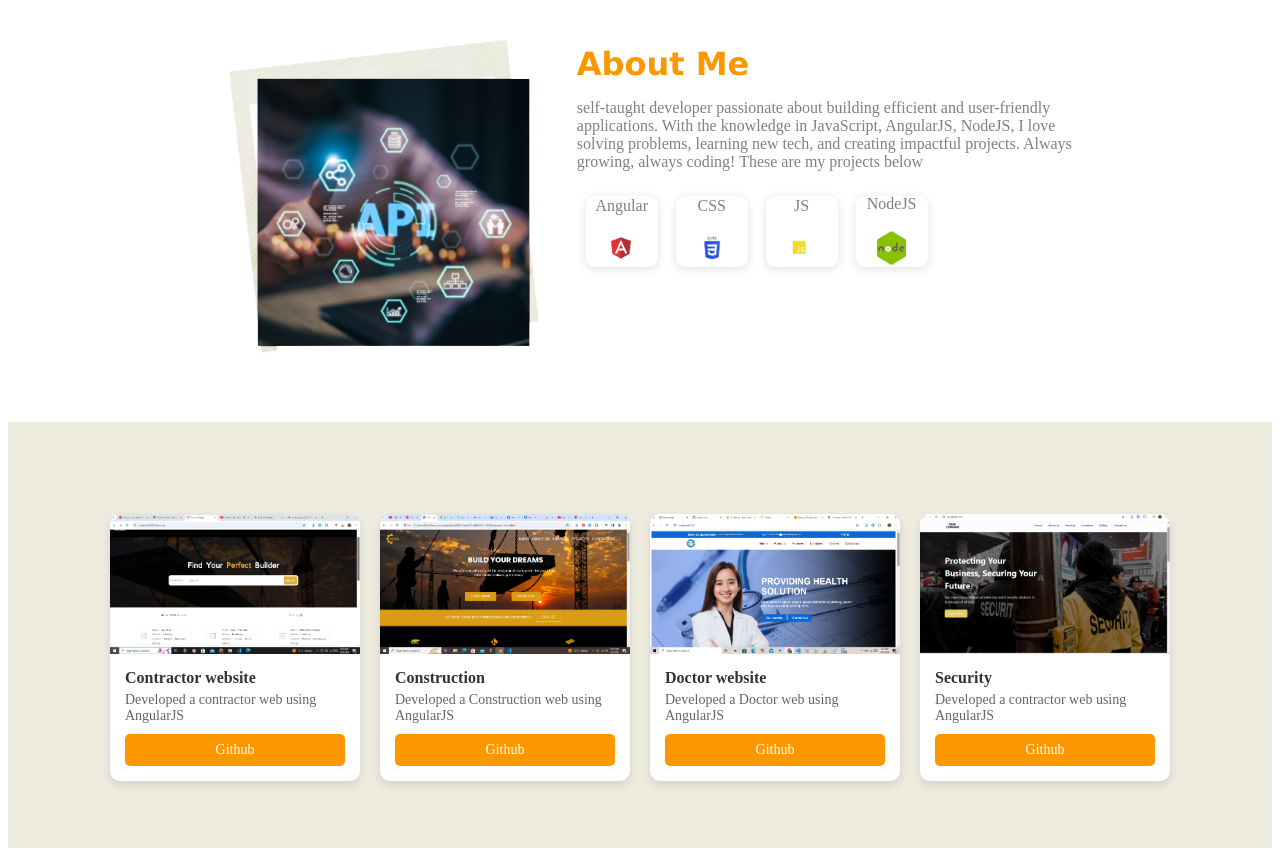
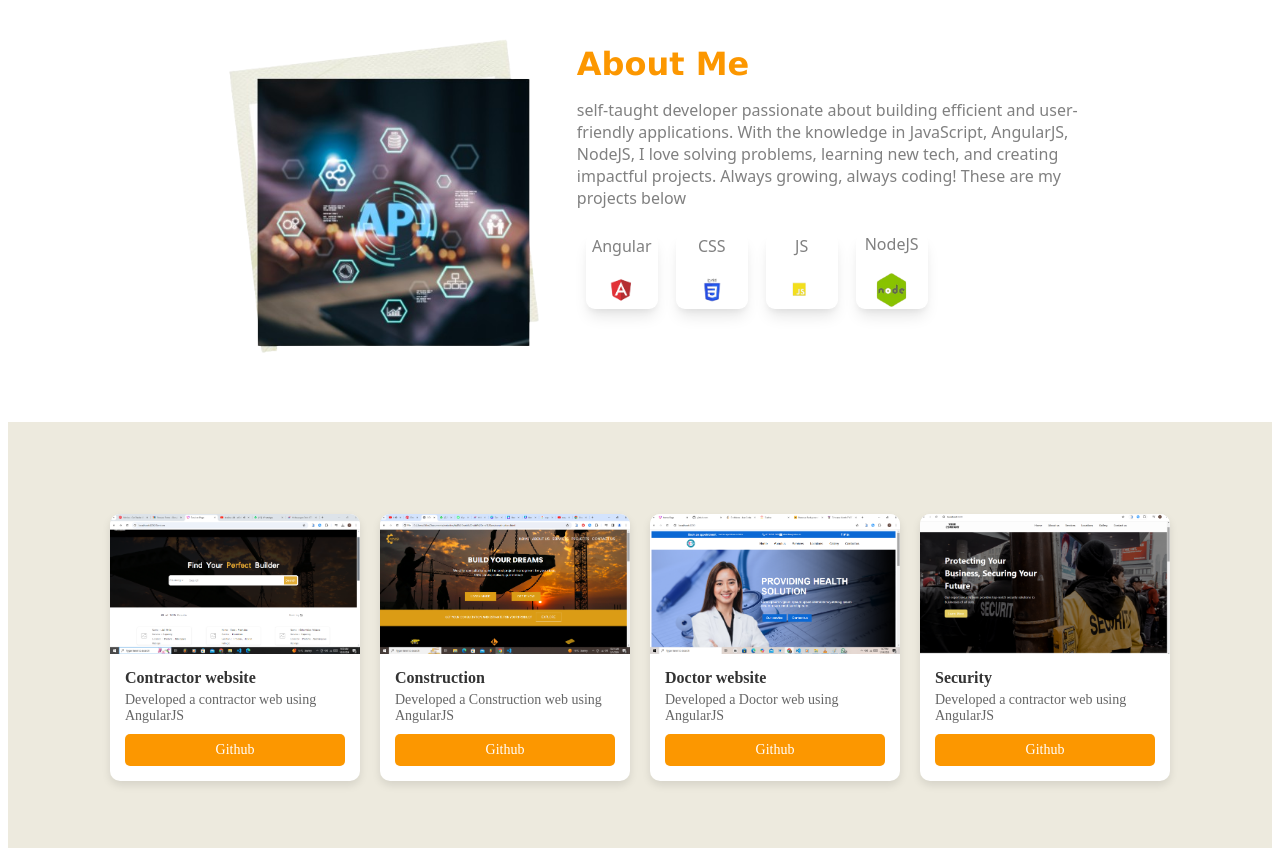
Before and after one commit to Trophydecoder/NewPortfolio, an Angular app: page / in a window 1280 px wide. Shown: the part 810-1666 px from the top of the page. Built offline with nearby package versions, Linux system fonts and the light colour scheme.

Commit message:
new about me box shadow on logos

```diff
--- a/src/app/components/aboutme/aboutme.component.scss
+++ b/src/app/components/aboutme/aboutme.component.scss
@@ -77,6 +77,7 @@
    .Aboutme p{
     margin-top: -1%;
     color:grey;
+    font-family: system-ui, -apple-system, BlinkMacSystemFont, 'Segoe UI', Roboto, Oxygen, Ubuntu, Cantarell, 'Open Sans', 'Helvetica Neue', sans-serif;
    }
    .boxesContainer{
     width: 89%;
@@ -85,7 +86,7 @@
 
    }
    .Boxes{
-    box-shadow: rgba(99, 99, 99, 0.2) 0px 2px 8px 0px;
+    box-shadow: rgba(0, 0, 0, 0.1) 0px 10px 15px -3px, rgba(0, 0, 0, 0.05) 0px 4px 6px -2px;
     width:16%;
     justify-content: center;
     display: flex;
@@ -95,7 +96,8 @@
     border-radius: 9px;
    }
    .Boxes p{
-
+    font-family: system-ui, -apple-system, BlinkMacSystemFont, 'Segoe UI', Roboto, Oxygen, Ubuntu, Cantarell, 'Open Sans', 'Helvetica Neue', sans-serif;
+}
 
    }
    #angular{
@@ -126,4 +128,3 @@
     #id{
 
     }
-}
```
